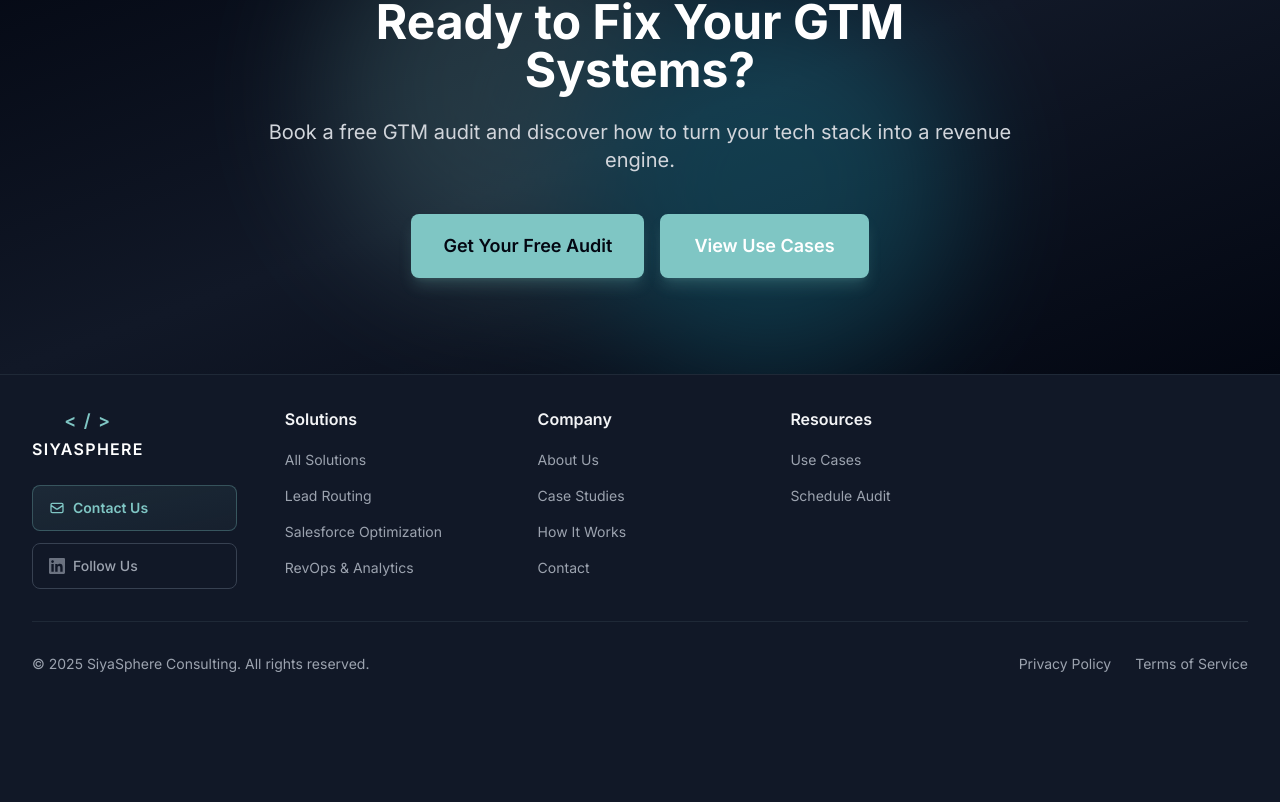
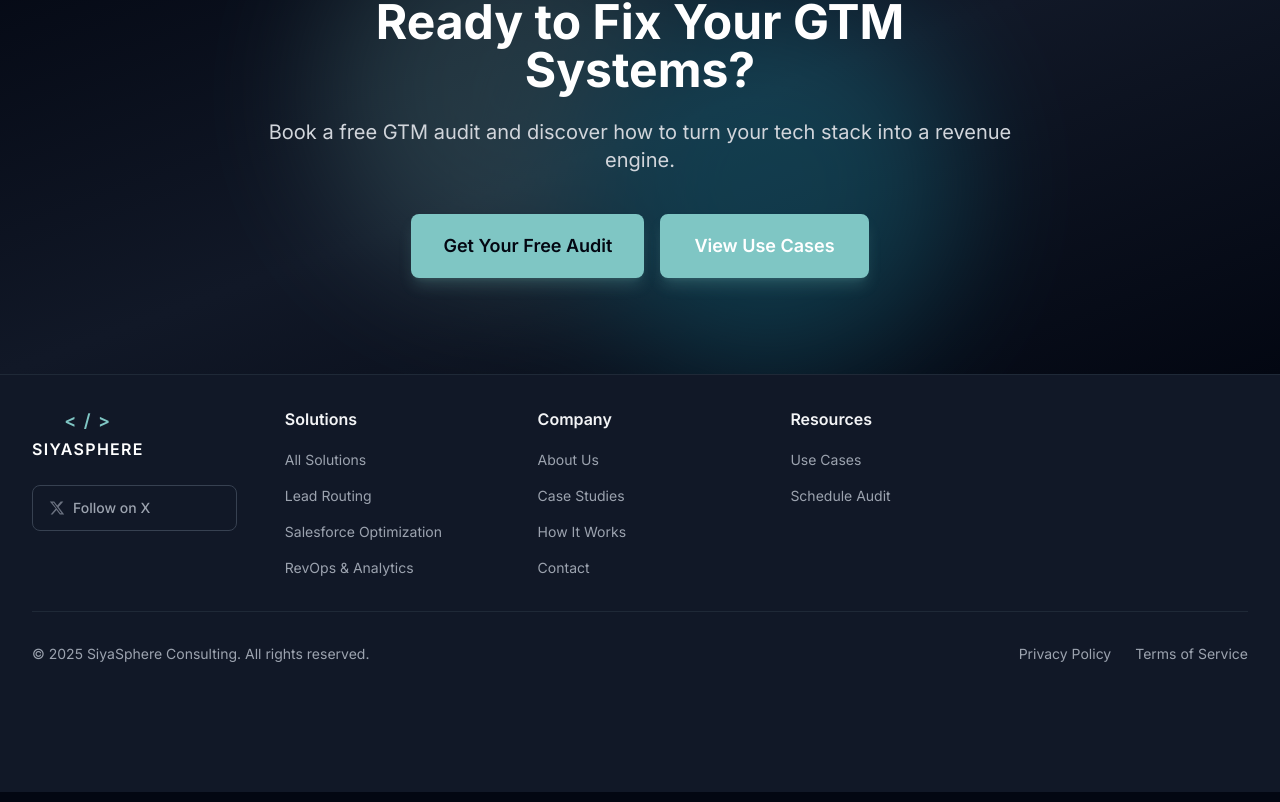
Before and after one commit to ambujshukla43/siyasphere-website, a Next.js app: page / in a window 1280 px wide. Shown: the part 4078-4880 px from the top of the page. Built offline with nearby package versions, Linux system fonts and the light colour scheme.

Commit message:
Update footer: remove contact/LinkedIn buttons, keep logo link, add X (Twitter)

```diff
--- a/components/layout/Footer.tsx
+++ b/components/layout/Footer.tsx
@@ -28,55 +28,32 @@ export default function Footer() {
     <footer className="bg-gray-900 border-t border-gray-800 pb-24">
       <div className="container-custom py-8">
         <div className="grid grid-cols-1 md:grid-cols-2 lg:grid-cols-5 gap-8 lg:gap-12">
-          {/* Brand & Contact Actions */}
+          {/* Brand & Social Links */}
           <div className="lg:col-span-1">
             <Link href="/" className="inline-block mb-6 group hover:opacity-80 transition-all duration-300">
               <Logo className="gap-0" />
             </Link>
 
-            {/* Contact & Follow Section */}
+            {/* Social Links */}
             <div className="space-y-3">
-              {/* Contact Us - Primary Action */}
+              {/* X (Twitter) */}
               <a
-                href="mailto:siyasphere15@gmail.com"
-                className="group flex items-center gap-2 bg-gradient-to-br from-[#7FC6C4]/10 to-[#7FC6C4]/5 border border-[#7FC6C4]/30 rounded-lg px-4 py-3 hover:border-[#7FC6C4]/60 hover:bg-gradient-to-br hover:from-[#7FC6C4]/15 hover:to-[#7FC6C4]/10 transition-all duration-300 focus:outline-none focus:ring-2 focus:ring-[#7FC6C4] focus:ring-offset-2 focus:ring-offset-gray-900"
-                aria-label="Contact SiyaSphere via email"
+                href="https://x.com/siyasphere"
+                target="_blank"
+                rel="noopener noreferrer"
+                className="group flex items-center gap-2 border border-gray-700 rounded-lg px-4 py-3 hover:border-gray-500 hover:bg-gray-800/50 transition-all duration-300 focus:outline-none focus:ring-2 focus:ring-gray-500 focus:ring-offset-2 focus:ring-offset-gray-900"
+                aria-label="Follow SiyaSphere on X (Twitter), opens in new window"
               >
                 <svg
-                  className="w-4 h-4 text-[#7FC6C4] group-hover:text-cyan-300 transition-colors"
-                  fill="none"
-                  strokeLinecap="round"
-                  strokeLinejoin="round"
-                  strokeWidth="2"
-                  viewBox="0 0 24 24"
-                  stroke="currentColor"
-                  aria-hidden="true"
-                >
-                  <path d="M3 8l7.89 5.26a2 2 0 002.22 0L21 8M5 19h14a2 2 0 002-2V7a2 2 0 00-2-2H5a2 2 0 00-2 2v10a2 2 0 002 2z" />
-                </svg>
-                <span className="text-sm font-semibold text-[#7FC6C4] group-hover:text-cyan-300 transition-colors">
-                  Contact Us
-                </span>
-              </a>
-
-              {/* Follow on LinkedIn - Secondary Action */}
-              <a
-                href="https://www.linkedin.com/company/siyasphere/"
-                target="_blank"
-                rel="noopener noreferrer"
-                className="group flex items-center gap-2 border border-gray-700 rounded-lg px-4 py-3 hover:border-[#0A66C2] hover:bg-[#0A66C2]/5 transition-all duration-300 focus:outline-none focus:ring-2 focus:ring-[#0A66C2] focus:ring-offset-2 focus:ring-offset-gray-900"
-                aria-label="Follow SiyaSphere on LinkedIn, opens in new window"
-              >
-                <svg
-                  className="w-4 h-4 text-gray-500 group-hover:text-[#0A66C2] transition-colors"
+                  className="w-4 h-4 text-gray-500 group-hover:text-white transition-colors"
                   fill="currentColor"
                   viewBox="0 0 24 24"
                   aria-hidden="true"
                 >
-                  <path d="M20.447 20.452h-3.554v-5.569c0-1.328-.027-3.037-1.852-3.037-1.853 0-2.136 1.445-2.136 2.939v5.667H9.351V9h3.414v1.561h.046c.477-.9 1.637-1.85 3.37-1.85 3.601 0 4.267 2.37 4.267 5.455v6.286zM5.337 7.433c-1.144 0-2.063-.926-2.063-2.065 0-1.138.92-2.063 2.063-2.063 1.14 0 2.064.925 2.064 2.063 0 1.139-.925 2.065-2.064 2.065zm1.782 13.019H3.555V9h3.564v11.452zM22.225 0H1.771C.792 0 0 .774 0 1.729v20.542C0 23.227.792 24 1.771 24h20.451C23.2 24 24 23.227 24 22.271V1.729C24 .774 23.2 0 22.222 0h.003z" />
+                  <path d="M18.244 2.25h3.308l-7.227 8.26 8.502 11.24h-6.514l-5.106-6.677-5.848 6.677H2.42l7.728-8.835L1.167 2.25h6.614l4.6 6.084 5.143-6.084zm-1.161 17.52h1.833L7.084 4.126H5.117z" />
                 </svg>
-                <span className="text-sm text-gray-400 group-hover:text-[#0A66C2] transition-colors font-medium">
-                  Follow Us
+                <span className="text-sm text-gray-400 group-hover:text-white transition-colors font-medium">
+                  Follow on X
                 </span>
               </a>
             </div>
```
